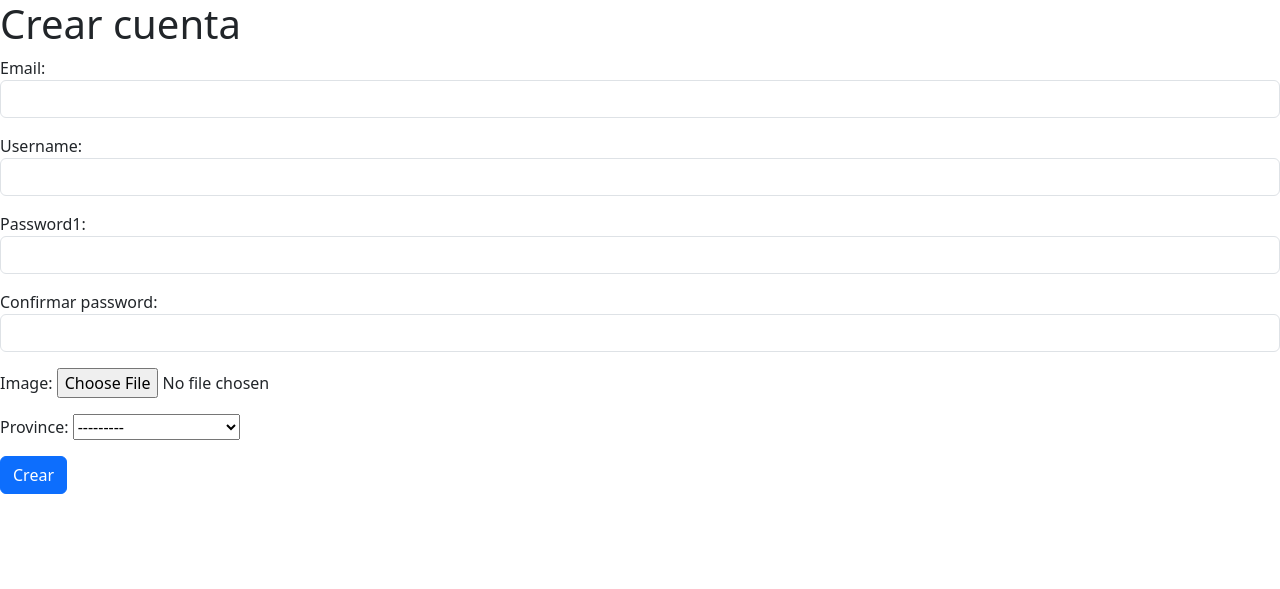
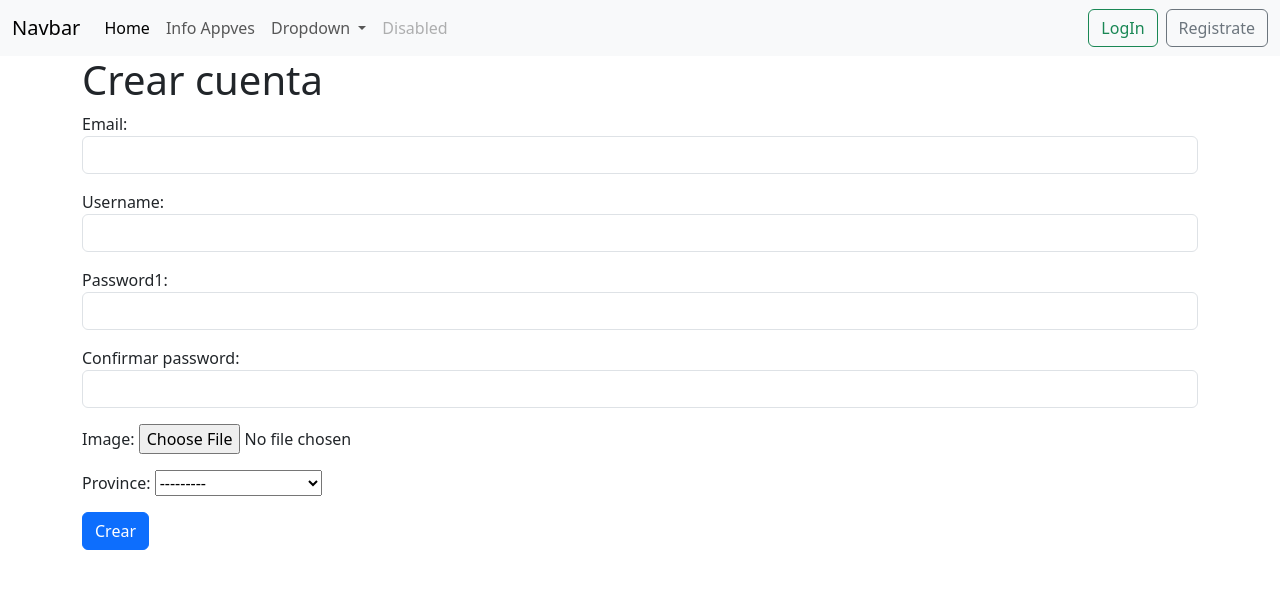
Before and after one commit to ferwargit/aves-app, a Django app: page /create_user/ in a window 1280 px wide. Shown: the top 589 px of the page. Run offline with Django 4.2, Linux system fonts and the light colour scheme; data comes from the database, SQL or seed files in the repository.

Commit message:
add min css and logout

```diff
--- a/core/urls.py
+++ b/core/urls.py
@@ -21,6 +21,8 @@ from user import views
 urlpatterns = [
     path('admin/', admin.site.urls),
     path('home/', views.home, name='home'),
-    path('create_user/', views.crear_cuenta),
-    path('login_user/', views.login_user)
+    path('about/', views.about, name='about'),
+    path('create_user/', views.crear_cuenta, name='create_user'),
+    path('login_user/', views.login_user, name='login'),
+    path('logout_user/', views.logout_user, name='logout')
 ]
--- a/templates/base.html
+++ b/templates/base.html
@@ -6,10 +6,65 @@
     <meta name="viewport" content="width=device-width, initial-scale=1.0">
     <title>Appves</title>
     <link href="https://cdn.jsdelivr.net/npm/bootstrap@5.3.0-alpha3/dist/css/bootstrap.min.css" rel="stylesheet" integrity="sha384-KK94CHFLLe+nY2dmCWGMq91rCGa5gtU4mk92HdvYe+M/SXH301p5ILy+dN9+nJOZ" crossorigin="anonymous">
-    <script src="https://cdn.jsdelivr.net/npm/bootstrap@5.3.0-alpha3/dist/js/bootstrap.bundle.min.js" integrity="sha384-ENjdO4Dr2bkBIFxQpeoTz1HIcje39Wm4jDKdf19U8gI4ddQ3GYNS7NTKfAdVQSZe" crossorigin="anonymous"></script>
+    <!--<script src="https://cdn.jsdelivr.net/npm/bootstrap@5.3.0-alpha3/dist/js/bootstrap.bundle.min.js" integrity="sha384-ENjdO4Dr2bkBIFxQpeoTz1HIcje39Wm4jDKdf19U8gI4ddQ3GYNS7NTKfAdVQSZe" crossorigin="anonymous"></script>-->
 </head>
 <body>
-    {% block content %}
-    {% endblock %}
+  <nav class="navbar navbar-expand-lg bg-body-tertiary">
+    <!-- TODO -->
+    <div class="container-fluid">
+      <a class="navbar-brand" href="#">Navbar</a>
+      <button class="navbar-toggler" type="button" data-bs-toggle="collapse" data-bs-target="#navbarSupportedContent" aria-controls="navbarSupportedContent" aria-expanded="false" aria-label="Toggle navigation">
+        <span class="navbar-toggler-icon"></span>
+      </button>
+      <div class="collapse navbar-collapse" id="navbarSupportedContent">
+        <ul class="navbar-nav me-auto mb-2 mb-lg-0">
+          <li class="nav-item">
+            <a class="nav-link active" aria-current="page" href="{% url 'home' %}">Home</a>
+          </li>
+          <li class="nav-item">
+            <a class="nav-link" href="{% url 'about' %}">Info Appves</a>
+          </li>
+          <li class="nav-item dropdown">
+            <a class="nav-link dropdown-toggle" href="#" role="button" data-bs-toggle="dropdown" aria-expanded="false">
+              Dropdown
+            </a>
+            <ul class="dropdown-menu">
+              <li><a class="dropdown-item" href="#">Action</a></li>
+              <li><a class="dropdown-item" href="#">Another action</a></li>
+              <li><hr class="dropdown-divider"></li>
+              <li><a class="dropdown-item" href="#">Something else here</a></li>
+            </ul>
+          </li>
+          <li class="nav-item">
+            <a class="nav-link disabled">Disabled</a>
+          </li>
+        </ul>
+        <form class="d-flex" role="search">
+          {% if user.is_authenticated %}
+
+          <!-- <input class="form-control me-2" type="search" placeholder="Search" aria-label="Search">
+          <button class="btn btn-outline-success" type="submit">Search</button> -->
+          <a class="btn btn-outline-success me-2" href="{% url 'logout' %}" type="button">Logout</a>
+
+          {% else %}
+
+          <a class="btn btn-outline-success me-2" href="{% url 'login' %}" type="button">LogIn</a>
+          <a class="btn btn btn-outline-secondary" href="{% url 'create_user' %}" type="button">Registrate</a>
+
+          {% endif %}
+        </form>
+      </div>
+    </div>
+  </nav>
+
+  <div class="container">
+
+  {% block content %}
+  {% endblock %}
+  </div>
+
+
+
+  <script src="https://cdn.jsdelivr.net/npm/bootstrap@5.3.0-alpha3/dist/js/bootstrap.bundle.min.js" integrity="sha384-ENjdO4Dr2bkBIFxQpeoTz1HIcje39Wm4jDKdf19U8gI4ddQ3GYNS7NTKfAdVQSZe" crossorigin="anonymous"></script>
 </body>
 </html>
--- a/user/views.py
+++ b/user/views.py
@@ -1,6 +1,6 @@
 from django.http import HttpResponse
 from django.shortcuts import redirect, render
-from django.contrib.auth import authenticate, login
+from django.contrib.auth import authenticate, login, logout
 from .models import User, Province
 from .forms import CustomUserCreationForm, UserLoginForm
 from django.contrib.auth.decorators import login_required
@@ -9,6 +9,9 @@ from django.contrib.auth.decorators import login_required
 @login_required
 def home(request):
     return render(request, 'home.html')
+
+def about(request):
+    return render(request, 'about.html')
 
 def crear_cuenta(request):
     if request.method == 'GET':
@@ -45,3 +48,7 @@ def login_user(request):
         else:
             print(user)
             return HttpResponse("Usuario inexistente")
+
+def logout_user(request):
+    logout(request)
+    return redirect('home')
```
Also changed, not shown: templates/about.html (added, +8 -0 lines).
